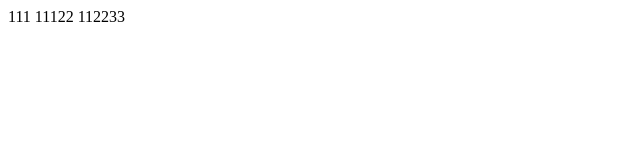
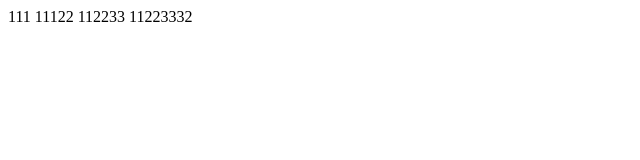
Before and after one commit to thechotinun/git-flow, a website: page index1.html in a window 1280 px wide. Shown: the full height of the page, 0-640 px from the left. Drawn offline with Linux system fonts and the light colour scheme.

Commit message:
sss (#11)

```diff
--- a/index1.html
+++ b/index1.html
@@ -9,5 +9,6 @@
     <span>111</span>
     <span>11122</span>
     <span>112233</span>
+    <span>11223332</span>
 </body>
 </html>
```
